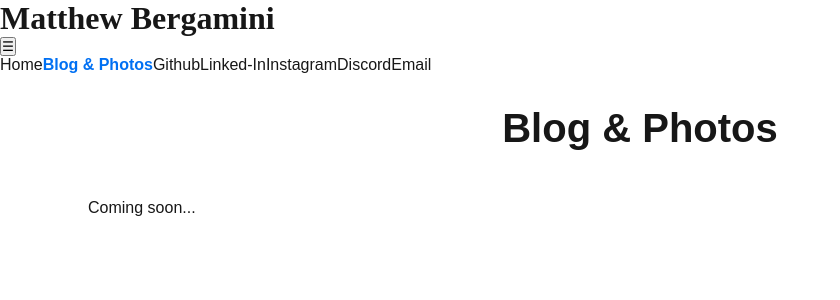
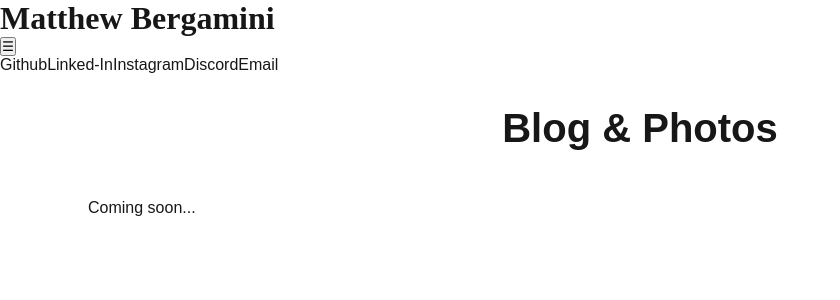
Before and after one commit to BergaDev/Updated-Personal, a Next.js app: page /blog in a window 1280 px wide. Shown: the top 300 px of the page, without its empty margins (0-840 px from the left). Built offline with nearby package versions, Linux system fonts and the light colour scheme.

Commit message:
Nav updates

```diff
--- a/app/components/Header.js
+++ b/app/components/Header.js
@@ -17,8 +17,6 @@ export default function Header({ fonts, fontIndex, scrolled, setMenuOpen, menuOp
         ☰
       </button>
       <nav className={`nav-links ${menuOpen ? 'open' : ''}`}>
-        <Link href="/" className={pathname === '/' ? 'active' : ''}>Home</Link>
-        <Link href="/blog" className={pathname === '/blog' ? 'active' : ''}>Blog & Photos</Link>
         <a href="https://github.com/BergaDev" target="_blank">Github</a>
         <a href="https://www.linkedin.com/in/matthew-bergamini" target="_blank">Linked-In</a>
         <a href="https://www.instagram.com/could_be_a_berga/" target="_blank">Instagram</a>
--- a/app/components/IntroSection.js
+++ b/app/components/IntroSection.js
@@ -172,7 +172,7 @@ export default function IntroSection() {
                 <div key={index} style={styles.pictureCard}>
                   <img
                     src={`/pics/${image}`}
-                    alt="Description"
+                    alt="Pictures"
                     style={styles.picture}
                   />
                 </div>
--- a/app/page.js
+++ b/app/page.js
@@ -53,6 +53,8 @@ export default function Home() {
           setMenuOpen={setMenuOpen}
         />
         <main className="content">
+          {/* inserted blank space so that animation would't hide the immediate content block */}
+          <div style={{ height: '50px' }}></div>
           <IntroSection />
           <section className="projects">
             <div className="projects-experiences-container">
```
